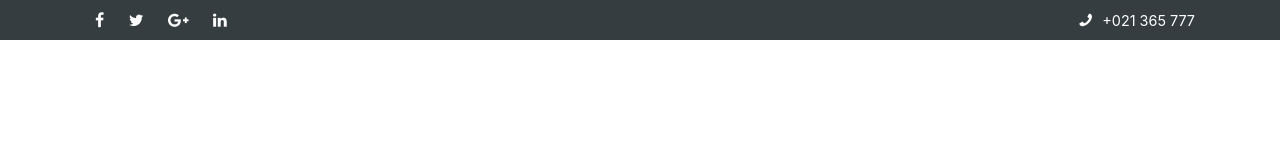
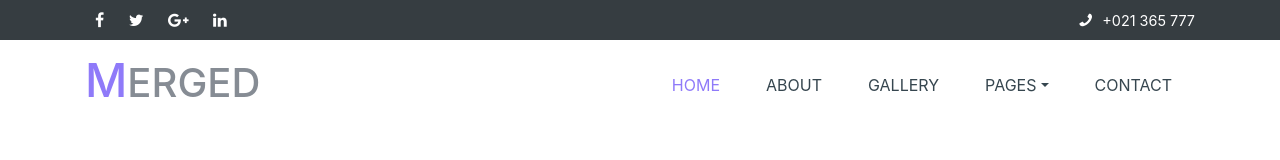
Before and after one commit to bangtran098/MERGED, a website: page src/index.html in a window 1280 px wide. Drawn offline with Linux system fonts and the light colour scheme.

Commit message:
done navigation

```diff
--- a/src/css/component/layout.css
+++ b/src/css/component/layout.css
@@ -1,7 +1,11 @@
 * {
     box-sizing: border-box;
+    padding: 0;
+    margin: 0;
 }
 
 html {
     scroll-behavior: smooth;
+    font-family: 'Open Sans', sans-serif;
+    font-size: 16px;
 }
--- a/src/css/component/navigation.css
+++ b/src/css/component/navigation.css
@@ -0,0 +1,25 @@
+.navbar-brand--config h1{
+    color: #868c94;
+    font: weight 300;
+    font-size: 2.5rem;
+}
+
+.navbar-brand--config span {
+    color: #8f7af9;
+    font-size: 2.9rem;
+}
+
+.navbar-nav--menu .nav-item .nav-link {
+    color:#36464f;
+    font-weight: 400;
+    transition: color 0.3s;
+    margin: 0 15px;
+}
+
+.navbar-nav--menu .active .nav-link {
+    color: #8f7af9 !important;
+}
+
+.navbar-nav--menu .nav-item .nav-link:hover {
+    color: #8f7af9;
+}
--- a/src/index.html
+++ b/src/index.html
@@ -5,10 +5,14 @@
     <meta charset="UTF-8">
     <meta name="viewport" content="width=device-width, initial-scale=1.0">
     <meta http-equiv="X-UA-Compatible" content="ie=edge">
+    <!-- GOOGLE FONT -->
+    <link href="https://fonts.googleapis.com/css2?family=Open+Sans:wght@300;400;600;700&display=swap" rel="stylesheet">
+    <!-- LIBRARIE's CSS -->
     <link rel="stylesheet" type="text/css" href="css/bootstrap.css">
     <link rel="stylesheet" type="text/css" href="css/font-awesome.min.css">
     <link rel="stylesheet" type="text/css" href="css/owl.carousel.min.css">
     <link rel="stylesheet" type="text/css" href="css/owl.theme.default.min.css">
+    <!-- CUSTOMIZE CSS  -->
     <link rel="stylesheet" type="text/css" href="css/component/layout.css">
     <link rel="stylesheet" type="text/css" href="css/component/header.css">
     <link rel="stylesheet" type="text/css" href="css/component/navigation.css">
@@ -22,7 +26,7 @@
 </head>
 
 <body>
-
+    <!-- HEADER -->
     <header class="">
         <div class="container">
             <div class="row">
@@ -36,13 +40,50 @@
                 </div>
                 <div class="col-md-6 col-12 text-md-right text-center py-md-2 py-1">
                     <div class="header__phone">
-                            <i class="fa fa-phone"></i>
+                        <i class="fa fa-phone"></i>
                         <span>+021 365 777</span>
                     </div>
                 </div>
             </div>
         </div>
     </header>
+    <!-- NAVIGATION  -->
+    <nav class="navbar navbar-expand-md navbar-light">
+        <div class="container">
+            <a href="index.html" class="navbar-brand navbar-brand--config text-center">
+                <h1>
+                    <span>M</span>ERGED
+                </h1>
+            </a>
+            <button class="navbar-toggler" data-toggle="collapse" data-target="#menuNav">
+                <span class="navbar-toggler-icon"></span>
+            </button>
+            <div class="collapse navbar-collapse" id="menuNav">
+                <ul class="navbar-nav ml-auto navbar-nav--menu">
+                    <li class="nav-item active">
+                        <a href="#" class="nav-link">HOME</a>
+                    </li>
+                    <li class="nav-item">
+                        <a href="#" class="nav-link">ABOUT</a>
+                    </li>
+                    <li class="nav-item">
+                        <a href="#" class="nav-link">GALLERY</a>
+                    </li>
+                    <li class="nav-item dropdown">
+                        <a class="nav-link dropdown-toggle" data-toggle="dropdown" href="#" role="button" aria-haspopup="true" aria-expanded="false">PAGES</a>
+                        <div class="dropdown-menu">
+                            <a class="dropdown-item" href="#">PAGES 1</a>
+                            <a class="dropdown-item" href="#">PAGES 2</a>
+                        </div>
+                        </li>
+
+                    <li class="nav-item">
+                        <a href="#" class="nav-link">CONTACT</a>
+                    </li>
+                </ul>
+            </div>
+        </div>
+    </nav>
 
 
     <script src="js/libaries/jquery.min.js"></script>
```
